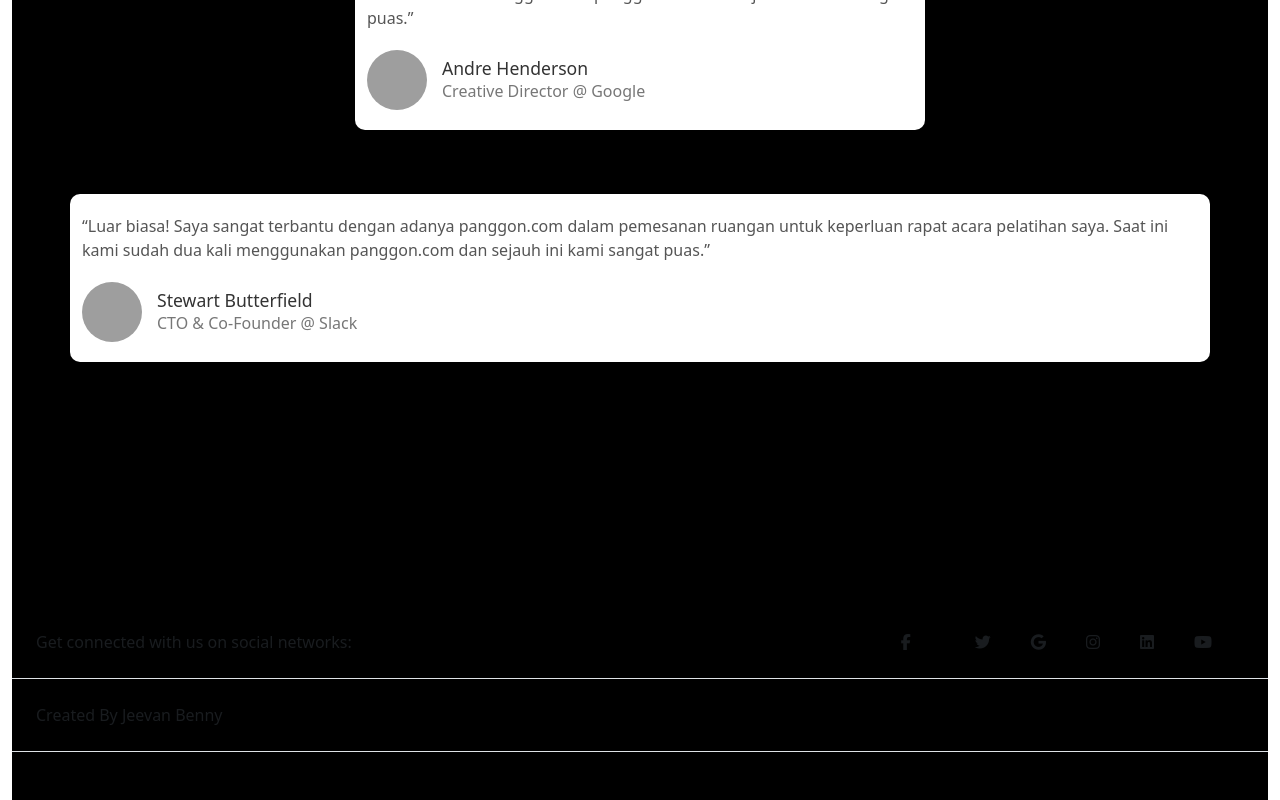
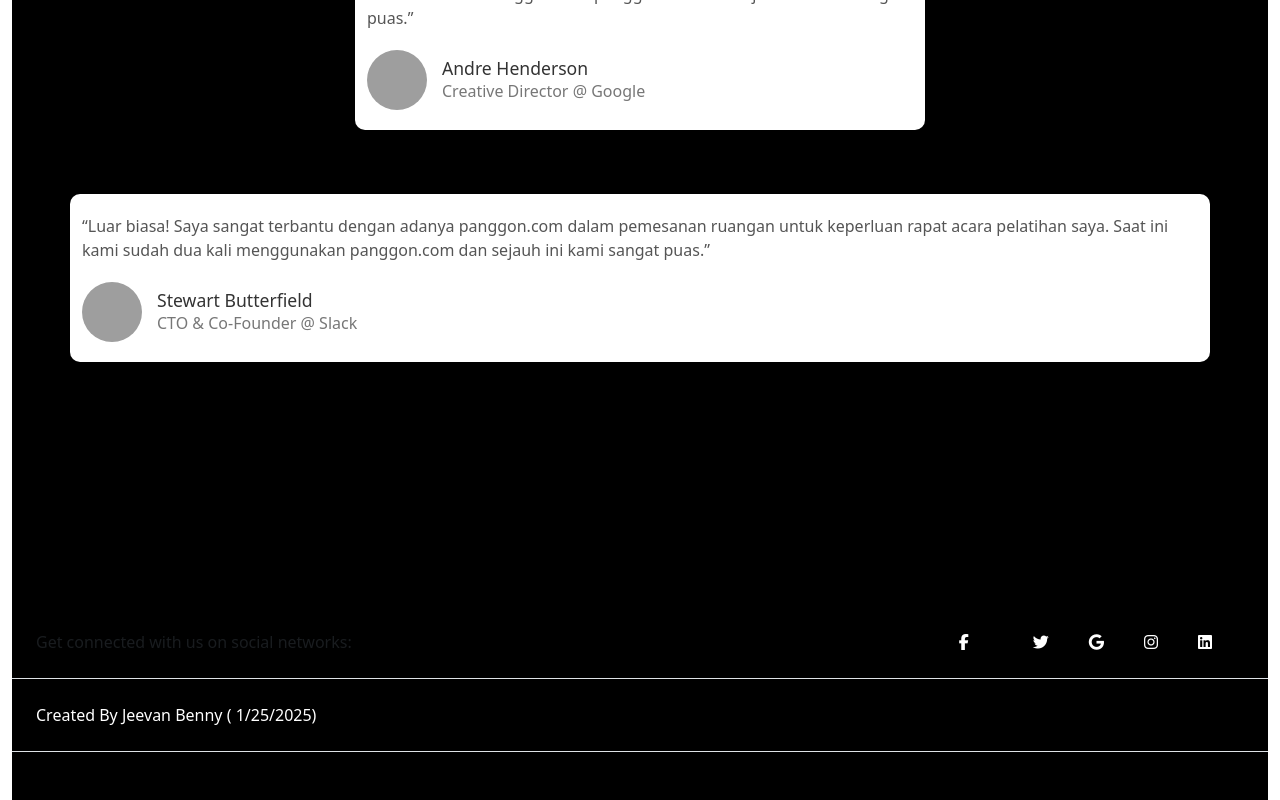
Before and after one commit to JEEVANBENNY7021/frontendsheyroom, a React (Create React App) app: page / in a window 1280 px wide. Shown: the part 2277-3077 px from the top of the page. Built offline with nearby package versions, Linux system fonts and the light colour scheme; grey boxes are pictures that could not be loaded; a web font is replaced by a local one.

Commit message:
Add Very

```diff
--- a/src/screens/Landingscreen.js
+++ b/src/screens/Landingscreen.js
@@ -188,15 +188,15 @@ function Landingscreen() {
 
 
       {/* Footer Section */}
-      <div className="footer py-5">
+      <div className="footer py-5"  style={{ color: 'white' }}>
         <MDBFooter className="text-center text-lg-start text-muted">
           <section className="d-flex justify-content-center justify-content-lg-between p-4 border-bottom">
             <div className="me-4 d-none d-lg-block">
               <span>Get connected with us on social networks:</span>
             </div>
 
-            <div className="social-icons">
-              <a href="https://www.facebook.com/" className="me-5 p-2 text-reset">
+            <div className="social-icons "  style={{ color: 'white' }}>
+              <a href="https://www.facebook.com/" className="me-5 p-2 text-reset " >
                 <MDBIcon fab icon="facebook-f" />
               </a>
               <a href="https://x.com/i/flow/login" className="me-4 p-2 text-reset">
@@ -211,15 +211,13 @@ function Landingscreen() {
               <a href="https://www.linkedin.com/" className="me-4 p-2 text-reset">
                 <MDBIcon fab icon="linkedin" />
               </a>
-              <a href="https://www.youtube.com/" className="me-4 p-2 text-reset">
-                <MDBIcon fab icon="youtube" />
-              </a>
+
             </div>
           </section>
 
           <section className="d-flex justify-content-center justify-content-lg-between p-4 border-bottom">
-            <div className="me-4">
-              <span>Created By Jeevan Benny</span>
+            <div className="me-4"  style={{ color: 'white' }}>
+              <span>Created By Jeevan Benny ( 1/25/2025)</span>
             </div>
           </section>
         </MDBFooter>
```
